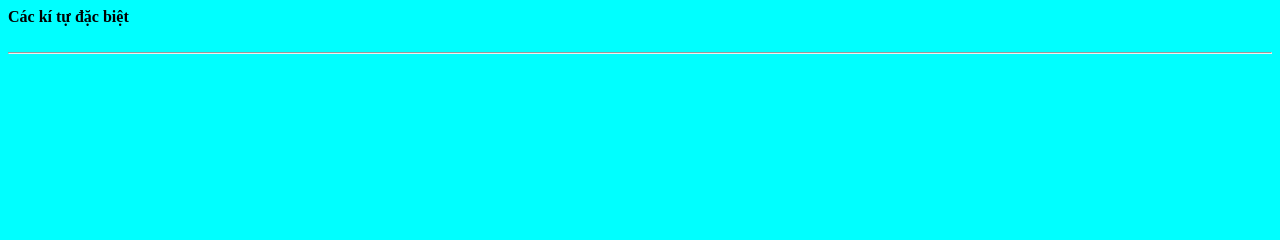
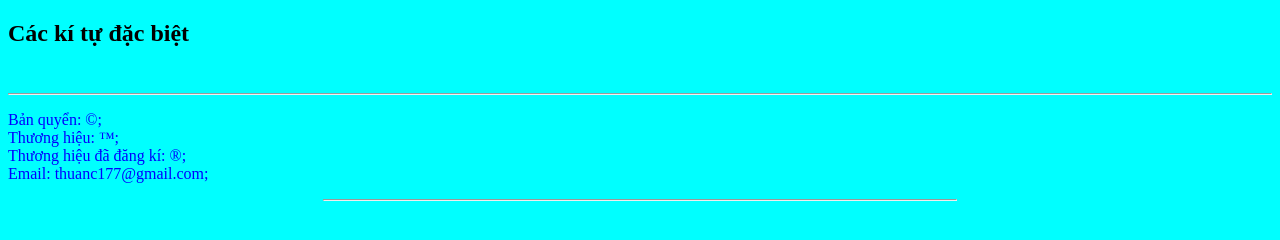
Before and after one commit to AtelierMizumi/HTML-Assignments, a plain HTML site: page BaiTapHTML/HTML/Kytudacbiet.html in a window 1280 px wide. Drawn offline with Linux system fonts and the light colour scheme.

Commit message:
finished lab1

```diff
--- a/BaiTapHTML/HTML/Kytudacbiet.html
+++ b/BaiTapHTML/HTML/Kytudacbiet.html
@@ -1,17 +1,26 @@
+<!DOCTYPE html>
 <html>
     <head>
         <style>
-            body {background-color: aqua}
+            body {background-color: aqua;}
+            h2 {color:black;}
+            p {color: blue;}
         </style>
         <title>Ví dụ về kí tự đặc biệt trong HTML</title>
     </head>
     <body>
-        <background-color=
         <h2><b>Các kí tự đặc biệt</b></h2>
         <br>
-        <br>
         <hr>
-
-
+        <p>
+            Bản quyển: &copy;;
+            <br>
+            Thương hiệu: &trade;;
+            <br>
+            Thương hiệu đã đăng kí: &reg;;
+            <br>
+            Email: thuanc177&#64;gmail.com;
+        </p>
+        <hr style="width: 50%;"
     </body>
 </html>
```
Also changed, not shown: BaiTapHTML/HTML/Hieuungvb.html (added, +15 -0 lines).
